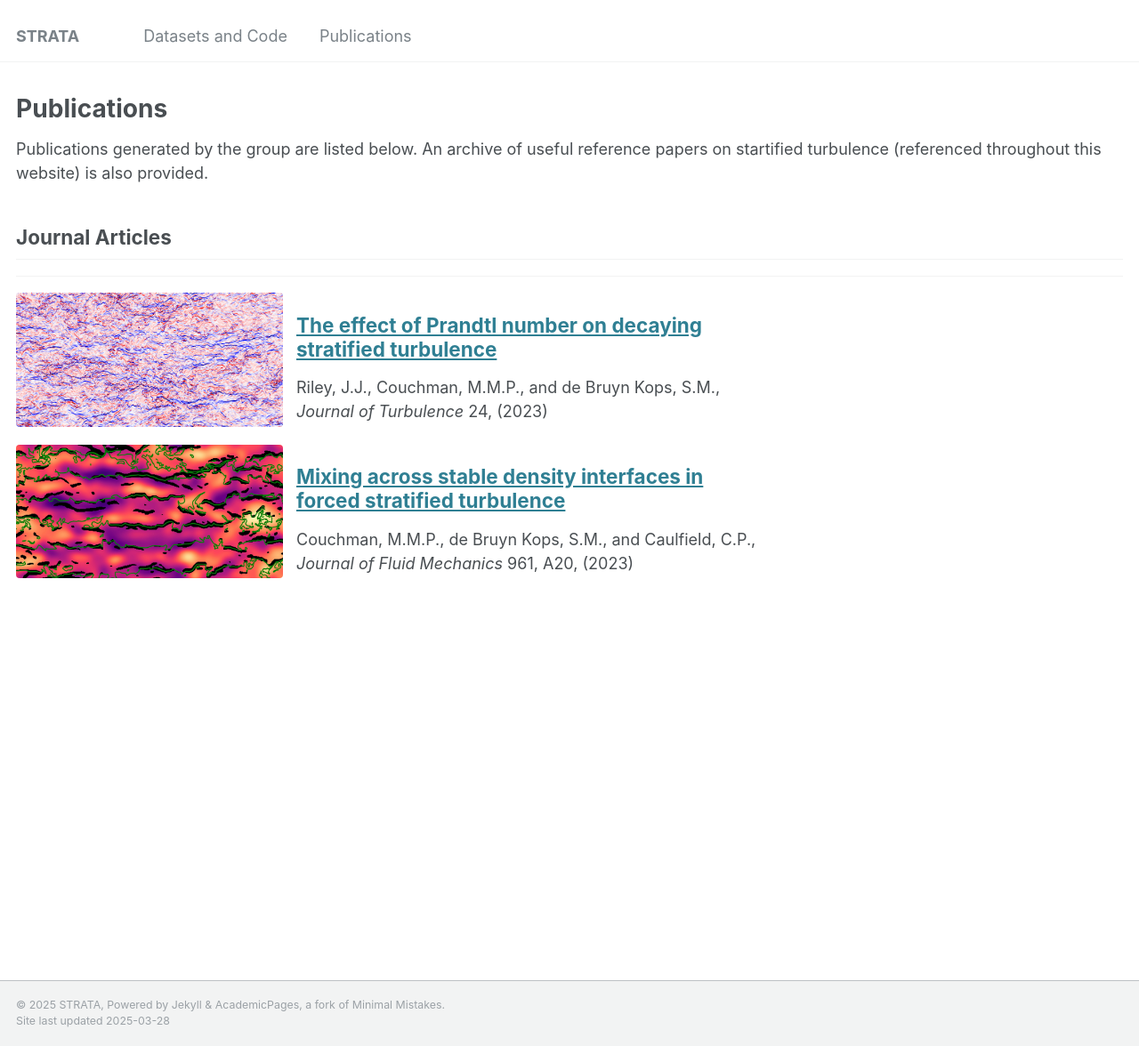
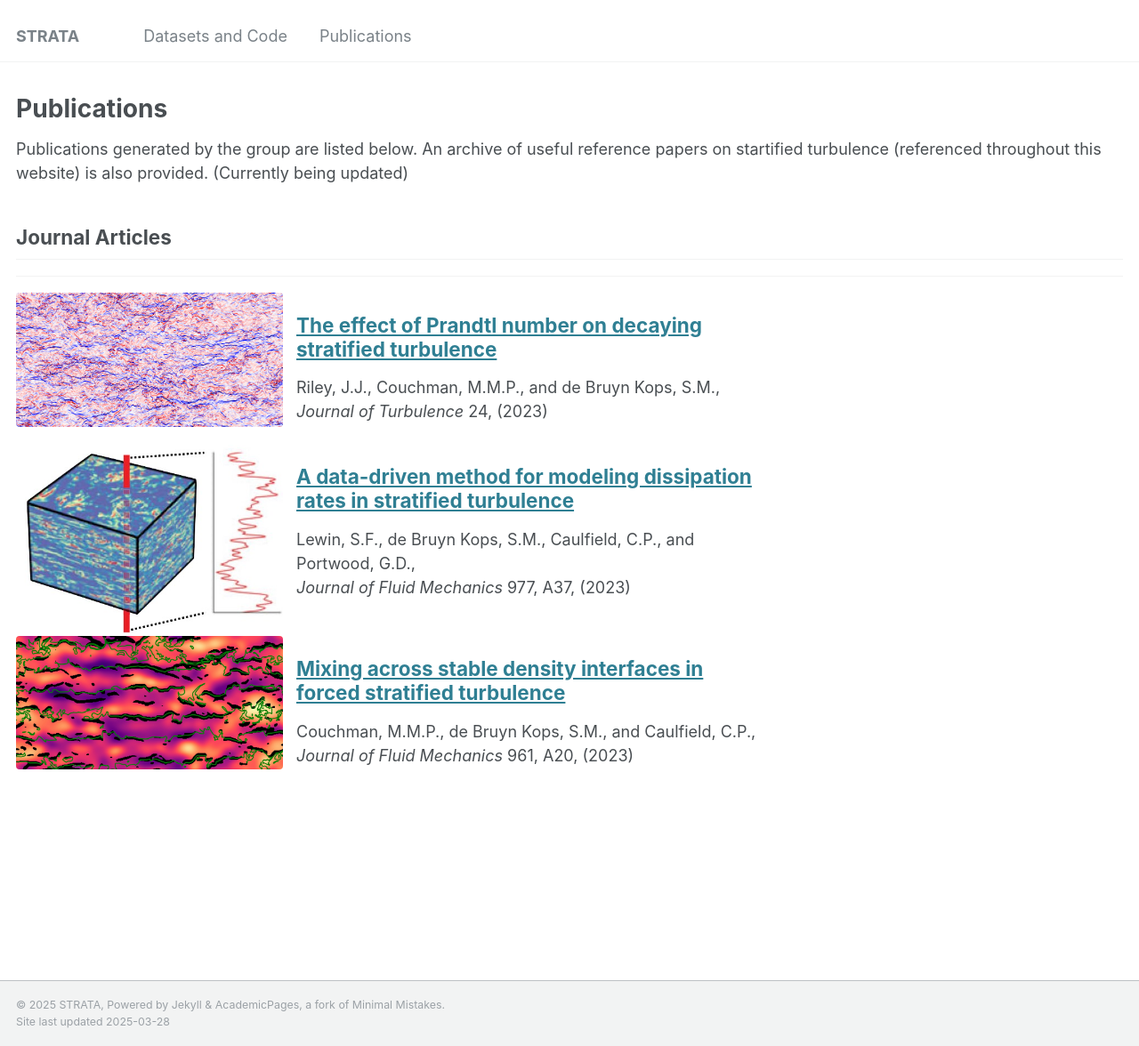
Before and after one commit to stratified-turbulence/web, a Jekyll site: the page built from _pages/publications.html, in a window 1280 px wide and 1176 px high. Shown: the whole window at 89% size. Built offline with Jekyll 4.4.1, drawn with Linux system fonts in a browser that asks for light colours.

Commit message:
PubUpdate

```diff
--- a/_pages/publications.html
+++ b/_pages/publications.html
@@ -11,6 +11,7 @@ author_profile: false
 </body>
 
 Publications generated by the group are listed below. An archive of useful reference papers on startified turbulence (referenced throughout this website) is also provided.
+(Currently being updated)
 
 <!-- {% if site.author.googlescholar %}
   <div class="wordwrap">You can also find my articles on <a href="{{site.author.googlescholar}}">my Google Scholar profile</a>.</div>
--- /dev/null
+++ b/_publications/2023_Lewin_JFM.md
@@ -0,0 +1,11 @@
+---
+title: "A data-driven method for modeling dissipation rates in stratified turbulence"
+collection: publications
+category: manuscripts
+link: https://www.cambridge.org/core/journals/journal-of-fluid-mechanics/article/datadriven-method-for-modelling-dissipation-rates-in-stratified-turbulence/C787E90971BD6EB72481C8D67F4B205B
+authors: Lewin, S.F., de Bruyn Kops, S.M., Caulfield, C.P., and Portwood, G.D.
+journal: Journal of Fluid Mechanics
+volume: 977, A37
+year: 2023
+image: /web/images/publications/2023_Lewin_JFM.jpg
+---
```
Also changed, not shown: images/publications/2023_Lewin_JFM.jpg (added), images/publications/2024_Bragg_JFM.png (added), images/publications/2024_Petropoulos_JFM.jpg (added), images/publications/2025_Petropoulos_JFM.png (added), 3 other files.
